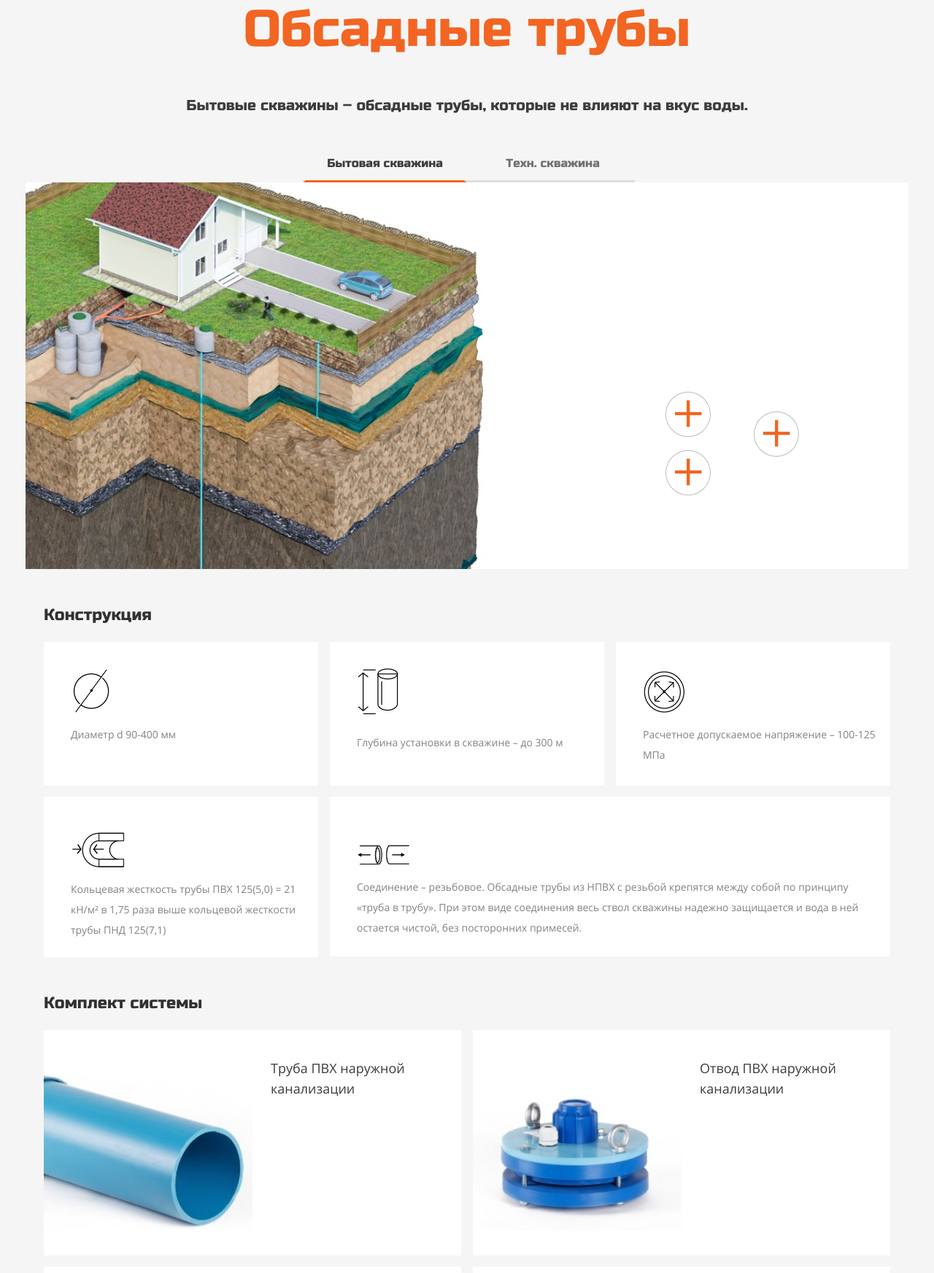
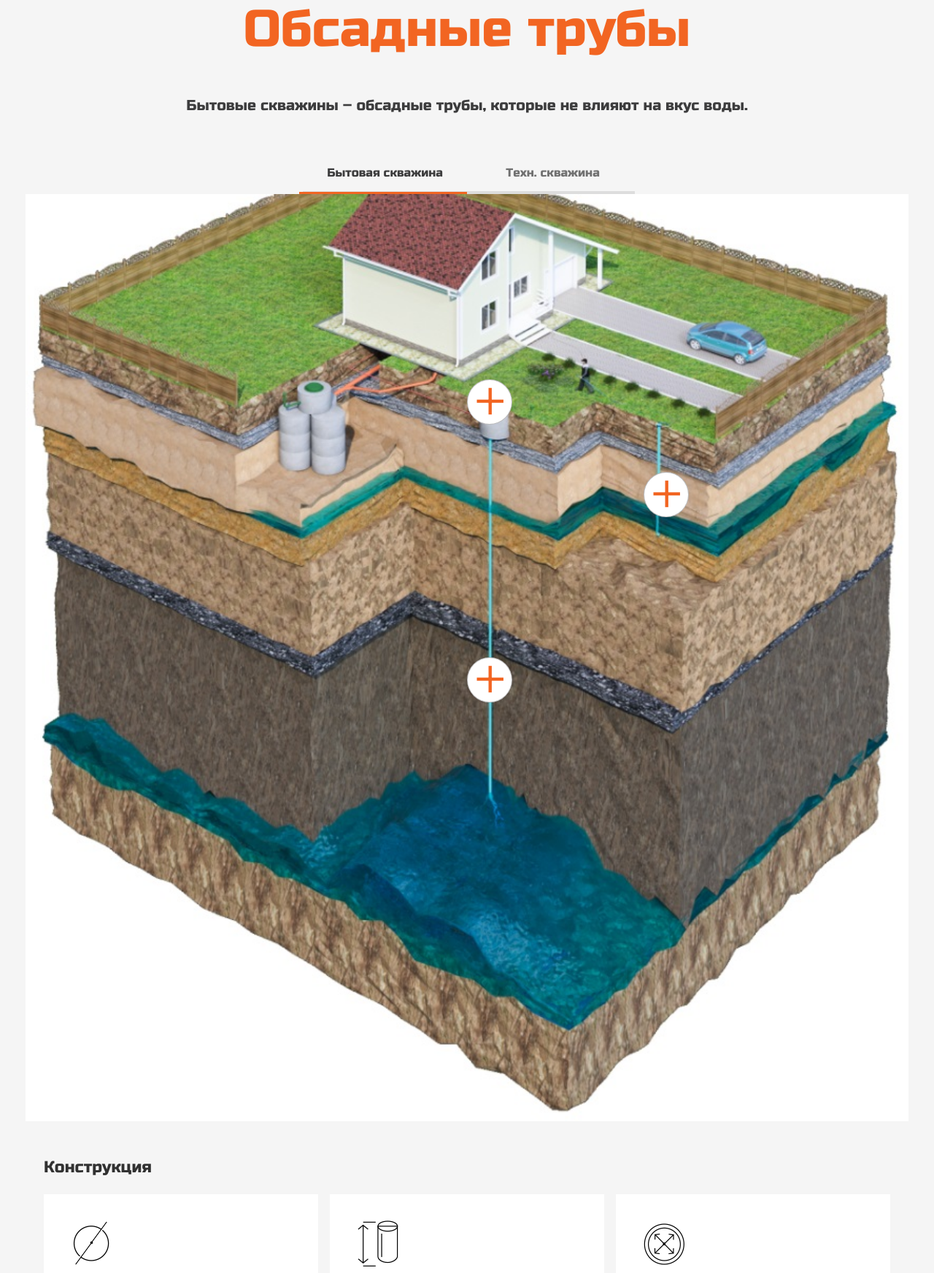
Before and after one commit to suxscribe/chemkor, a PHP site: page /obsadnyye-truby.php in a window 1280 px wide. Shown: the part 201-1946 px from the top of the page at 73% size. Run offline with PHP 8.4, Linux system fonts and the light colour scheme; some libraries are stand-ins or nearby versions; some web fonts are replaced.

Commit message:
up
Update style

```diff
--- a/css/my-style.css
+++ b/css/my-style.css
@@ -545,22 +557,46 @@ body{
 	color: #3C3C3D;
 	background-color: transparent;
 }
+.uk-tab__obsadnyye{
+	margin-left: -25px;
+	margin-right: -25px;
+}
 .uk-tab__obsadnyye:before{
+	bottom: 0;
 	border-width: 4px;
+	z-index: 1;
+}
+.uk-tab__obsadnyye > li{
+	display: flex;
+	min-height: 60px;
+	justify-content: center;
+	align-items: center;
+	padding: 0 10px;
 }
 .uk-tab__obsadnyye > li > a{
 	font-family: 'RussoOne', sans-serif;
 	font-size: 16px;
 	color: #707070;
 	line-height: 1;
-	border-width: 4px;
-	padding: 5px 10px 20px;
+	border: 0;
+	padding: 0;
+	background-color: transparent;
+}
+.uk-tab__obsadnyye > li::before{
+	content: '';
+	position: absolute;
+	bottom: 0;
+	width: 100%;
+	height: 4px;
+}
+.uk-tab__obsadnyye > li.uk-active::before{
+	background-color: var(--orange);
+	z-index: 2;
 }
 .uk-tab__obsadnyye li.uk-active > a{
 	position: relative;
 	color: #3C3C3D;
-	border-color: transparent;
-	border-bottom-color: #F26522;
+	border: 0;
 	background-color: transparent;
 }
 .uk-tab__obsadnyye > li.uk-open > a,
@@ -569,12 +605,16 @@ body{
 	color: #3C3C3D;
 	background-color: transparent;
 }
+.uk-tab__obsadnyye > li.uk-open:not(.uk-active) > a,
+.uk-tab__obsadnyye > li:not(.uk-active) > a:focus,
 .uk-tab__obsadnyye > li:not(.uk-active) > a:hover{
-	border-color: transparent;
-}
-.uk-tab__obsadnyye{
-	margin-left: -25px;
-	margin-right: -25px;
+	padding: 0;
+}
+.uk-tab__obsadnyye > li:not(.uk-active) > a:hover{
+	border: 0;
+}
+.uk-tab__obsadnyye > li.uk-active{
+
 }
 .uk-margin-minus{
 	margin-left: -25px;
@@ -582,61 +622,13 @@ body{
 }
 .obsadnyye-block{
 	position: relative;
-	height: 253px;
+	/*height: 253px;*/
 	background-color: #fff;
 	overflow: hidden;
 }
-.obsadnyye-add{
-	position: absolute;
-	width: 62px;
-	height: 62px;
-	margin: auto;
-}
-.button-obsadnyye{
-	display: flex;
-	align-items: center;
-	justify-content: center;
-	width: 62px;
-	height: 62px;
-	color: var(--orange);
-	padding: 0;
-	border-radius: 50%;
-	background-color: #fff;
-}
-.button-obsadnyye:hover,
-.button-obsadnyye:focus{
-	color: var(--orange);
-	background-color: #fff;
-}
-.button-obsadnyye::before{
-	font-size: 35px;
-}
-.obsadnyye-add-close{
-	position: absolute;
-	right: 5px;
-	border: 0;
-	font-size: 25px;
-	background-color: transparent;
-	cursor: pointer;
-}
-.obsadnyye-add-close::before{
-	display: block;
-	transform: rotate(45deg);
-}
-.obsadnyye-add-content{
-	display: flex;
-	position: absolute;
-	top: 0;
-	left: 80px;
-	width: 580px;
-	height: 210px;
-	padding: 20px;
-	background-color: #fff;
-	box-shadow: 0 0 30px rgba(0,0,0, 0.2);
-}
-.obsadnyye-add-content img{
-	flex-basis: 50%;
-	margin-right: 35px;
+.obsadnyye-block > img{
+	width: 100%;
+	height: 100%;
 }
 .obsadnyye-info-mob{
 	font-size: 15px;
@@ -1207,12 +1208,12 @@ div.menu-modal-menu a{
 		margin-left: auto;
 		margin-right: auto;
 	}
-	.uk-tab__contacts li{
-		margin-bottom: 0;
-	}
-	.uk-tab__obsadnyye > li > a{
-		padding: 5px 10px 15px;
-	}
+	/*.uk-tab__contacts li{*/
+		/*margin-bottom: 0;*/
+	/*}*/
+	/*.uk-tab__obsadnyye > li > a{*/
+		/*padding: 5px 10px 15px;*/
+	/*}*/
 	.design-content-1{
 		min-height: 80%;
 	}
@@ -1253,9 +1254,9 @@ div.menu-modal-menu a{
 	.modal-product-block__design2{
 		height: 290px;
 	}
-	.obsadnyye-block{
-		height: 400px;
-	}
+	/*.obsadnyye-block{*/
+		/*height: 400px;*/
+	/*}*/
 	.obsadnyye-add{
 		top: 15px;
 		bottom: 0;
@@ -1353,8 +1362,12 @@ div.menu-modal-menu a{
 	.uk-card-product p{
 		flex-basis: 40%;
 		order: 1;
-		margin-left: 25px;
+		margin-left: 0;
 		margin-right: 0;
+	}
+	.uk-block-product__katalog .uk-card-product p{
+		margin-top: 30px;
+		margin-left: 0;
 	}
 	.uk-card-product img{
 		flex-basis: 50%;
@@ -1477,13 +1490,9 @@ div.menu-modal-menu a{
 	.part-2 img{
 		height: 280px;
 	}
-	.obsadnyye-block{
-		height: 530px;
-	}
-	.obsadnyye-block > img{
-		position: relative;
-		left: -200px;
-	}
+	/*.obsadnyye-block{*/
+		/*height: 530px;*/
+	/*}*/
 	.news-up{
 		top: -95px;
 	}
@@ -1502,15 +1511,51 @@ div.menu-modal-menu a{
 		padding-top: 115px;
 		padding-bottom: 0;
 	}
+	.modal-product-block img{
+		max-width: 390px;
+		height: 100%;
+	}
+	.modal-product-block__design1 .modal-product-content{
+		flex-basis: 60%;
+		padding: 0;
+	}
 	.obsadnyye-add{
 		position: absolute;
 		top: 0;
-		bottom: 0;
-		left: -30%;
-		right: 0;
+		left: 0;
 		width: 62px;
 		height: 62px;
-		margin: auto;
+	}
+	.button-obsadnyye{
+		display: flex;
+		align-items: center;
+		justify-content: center;
+		width: 62px;
+		height: 62px;
+		color: var(--orange);
+		padding: 0;
+		border-radius: 50%;
+		background-color: #fff;
+	}
+	.button-obsadnyye:hover,
+	.button-obsadnyye:focus{
+		color: var(--orange);
+		background-color: #fff;
+	}
+	.button-obsadnyye::before{
+		font-size: 35px;
+	}
+	.obsadnyye-add-close{
+		position: absolute;
+		right: 5px;
+		border: 0;
+		font-size: 25px;
+		background-color: transparent;
+		cursor: pointer;
+	}
+	.obsadnyye-add-close::before{
+		display: block;
+		transform: rotate(45deg);
 	}
 	.obsadnyye-add-content{
 		display: flex;
```
Also changed, not shown: other parts of css/my-style.css (+40 -16 lines).
